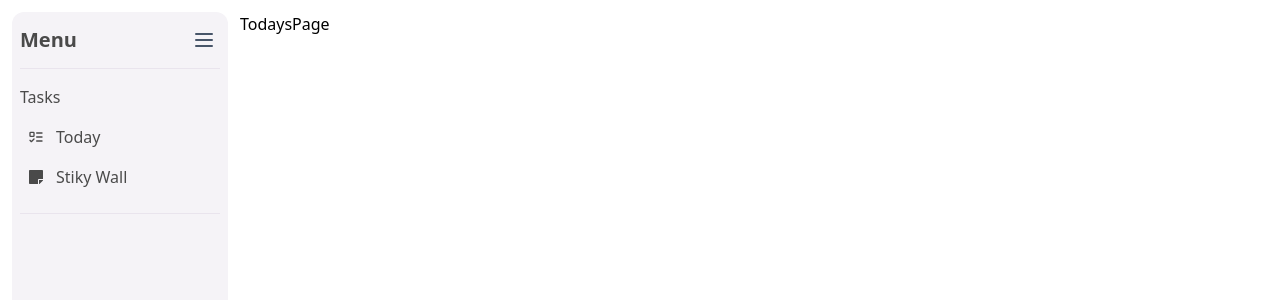
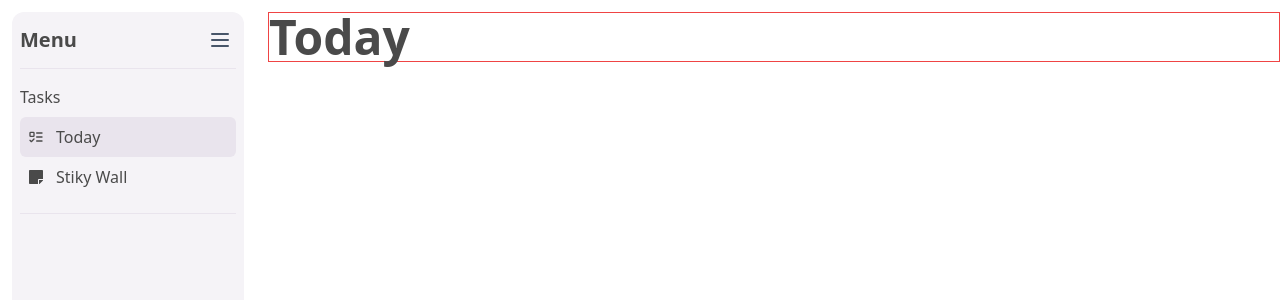
Before and after one commit to ryandiaziz/yudoo-app, a Next.js app: page /task/todays in a window 1280 px wide. Shown: the top 300 px of the page. Built offline with nearby package versions, Linux system fonts and the light colour scheme.

Commit message:
add link to sidebar menu item

```diff
--- a/src/app/task/layout.tsx
+++ b/src/app/task/layout.tsx
@@ -4,7 +4,7 @@ import Sidebar from "@/components/layouts/Sidebar";
 
 const TaskLayout = ({ children }: { children: React.ReactNode }) => {
     return (
-        <main className="ml-60 mt-3">
+        <main className="ml-64 mt-3">
             <Sidebar />
             <div>{children}</div>
         </main>
--- a/src/app/task/todays/page.tsx
+++ b/src/app/task/todays/page.tsx
@@ -1,7 +1,12 @@
+import Title from "@/components/elements/Title";
 import React from "react";
 
 const TodaysPage = () => {
-  return <div>TodaysPage</div>;
+  return (
+    <div className="border border-red-500 ml-3">
+      <Title text={'Today'} />
+    </div>
+  );
 };
 
 export default TodaysPage;
--- a/src/components/elements/SidebarMenuItem/index.tsx
+++ b/src/components/elements/SidebarMenuItem/index.tsx
@@ -1,10 +1,13 @@
+'use client'
 import React from "react";
+import { usePathname } from "next/navigation";
 
-const SidebarManuItem = ({ icon, name }: any) => {
+const SidebarManuItem = ({ icon, name, path }: any) => {
+    const pathName = usePathname()
     return (
-        <div className="flex items-center hover:bg-bg-200 cursor-pointer p-2 rounded-md">
+        <div className={`flex items-center hover:bg-bg-200 cursor-pointer p-2 rounded-md ${pathName.includes(path) && 'bg-bg-200'}`}>
             <div className="mr-3 text-text-100">{icon}</div>
-            <h4 className="text-base text-text-100">{name}</h4>
+            <h4 className={`text-base text-text-100 ${pathName.includes(path) && 'font-medium'}`}>{name}</h4>
         </div>
     );
 };
--- /dev/null
+++ b/src/components/elements/Title/index.tsx
@@ -0,0 +1,9 @@
+import React from 'react'
+
+const Title = ({ text }: any) => {
+    return (
+        <h1 className='text-5xl font-bold text-text-100'>{text}</h1>
+    )
+}
+
+export default Title
--- a/src/components/layouts/Sidebar/index.tsx
+++ b/src/components/layouts/Sidebar/index.tsx
@@ -4,10 +4,23 @@ import { FaStickyNote } from "react-icons/fa";
 
 import SidebarMenu from "@/components/fragments/SidebarMenu";
 import SidebarManuItem from "@/components/elements/SidebarMenuItem";
+import Link from "next/link";
 
 const Sidebar = () => {
+    const taskMenus = [
+        {
+            name: 'Today',
+            path: '/task/todays',
+            icon: <LuListTodo />,
+        },
+        {
+            name: 'Stiky Wall',
+            path: '/task/notes',
+            icon: <FaStickyNote />,
+        },
+    ]
     return (
-        <nav className="fixed left-0 top-0 h-screen w-60 p-3">
+        <nav className="fixed left-0 top-0 h-screen w-64 p-3">
             <div className="rounded-xl bg-bg-100 h-full px-2 pt-3">
                 <div className="flex justify-between items-center">
                     <h3 className="font-bold text-xl text-text-100">Menu</h3>
@@ -16,8 +29,17 @@ const Sidebar = () => {
                     </div>
                 </div>
                 <SidebarMenu name={"Tasks"}>
-                    <SidebarManuItem icon={<LuListTodo />} name={"Today"} />
-                    <SidebarManuItem icon={<FaStickyNote />} name={"Stiky Wall"} />
+                    {
+                        taskMenus.map((menu, id) => (
+                            <Link key={id} href={menu.path}>
+                                <SidebarManuItem
+                                    name={menu.name}
+                                    path={menu.path}
+                                    icon={menu.icon}
+                                />
+                            </Link>
+                        ))
+                    }
                 </SidebarMenu>
             </div>
         </nav>
```
